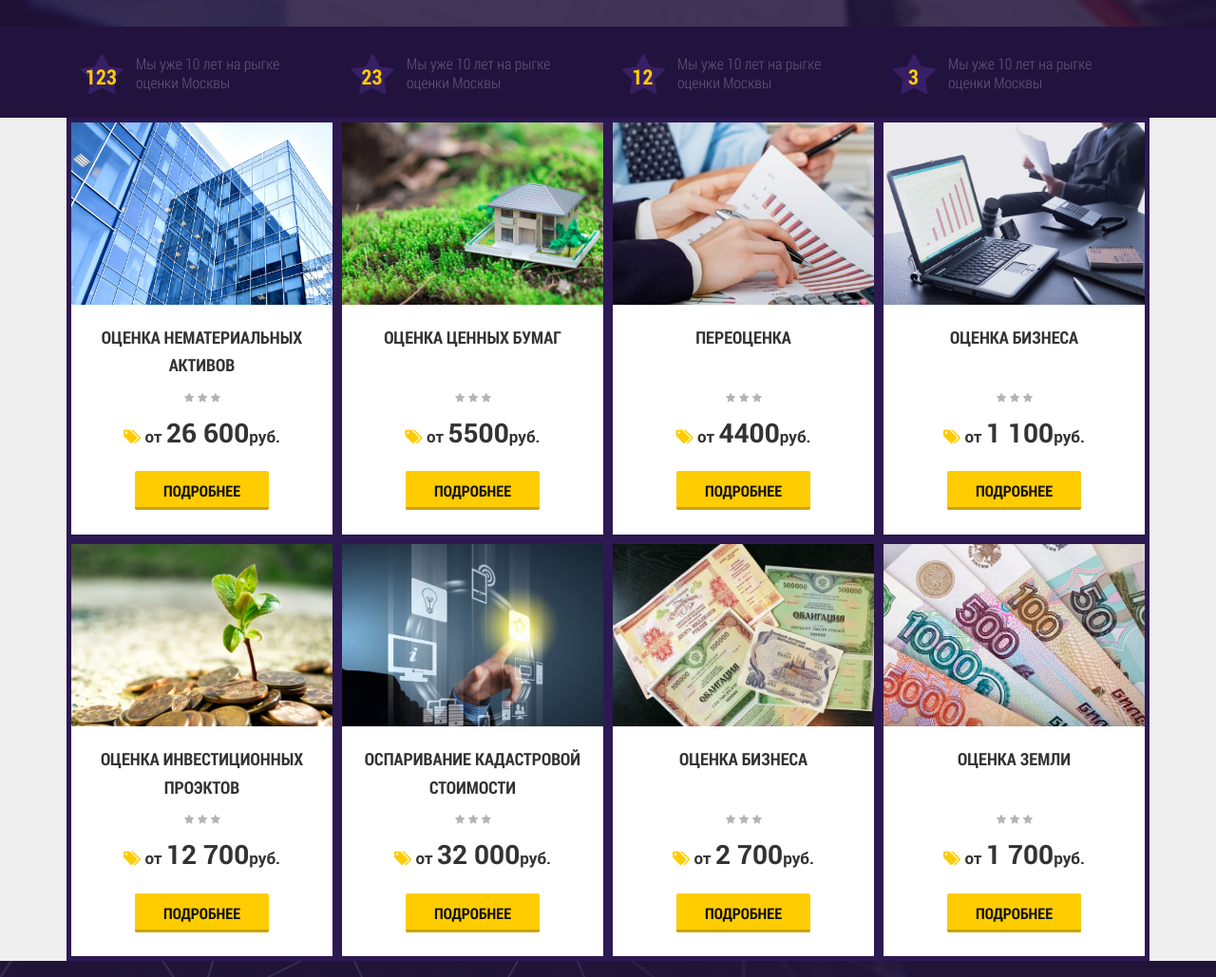
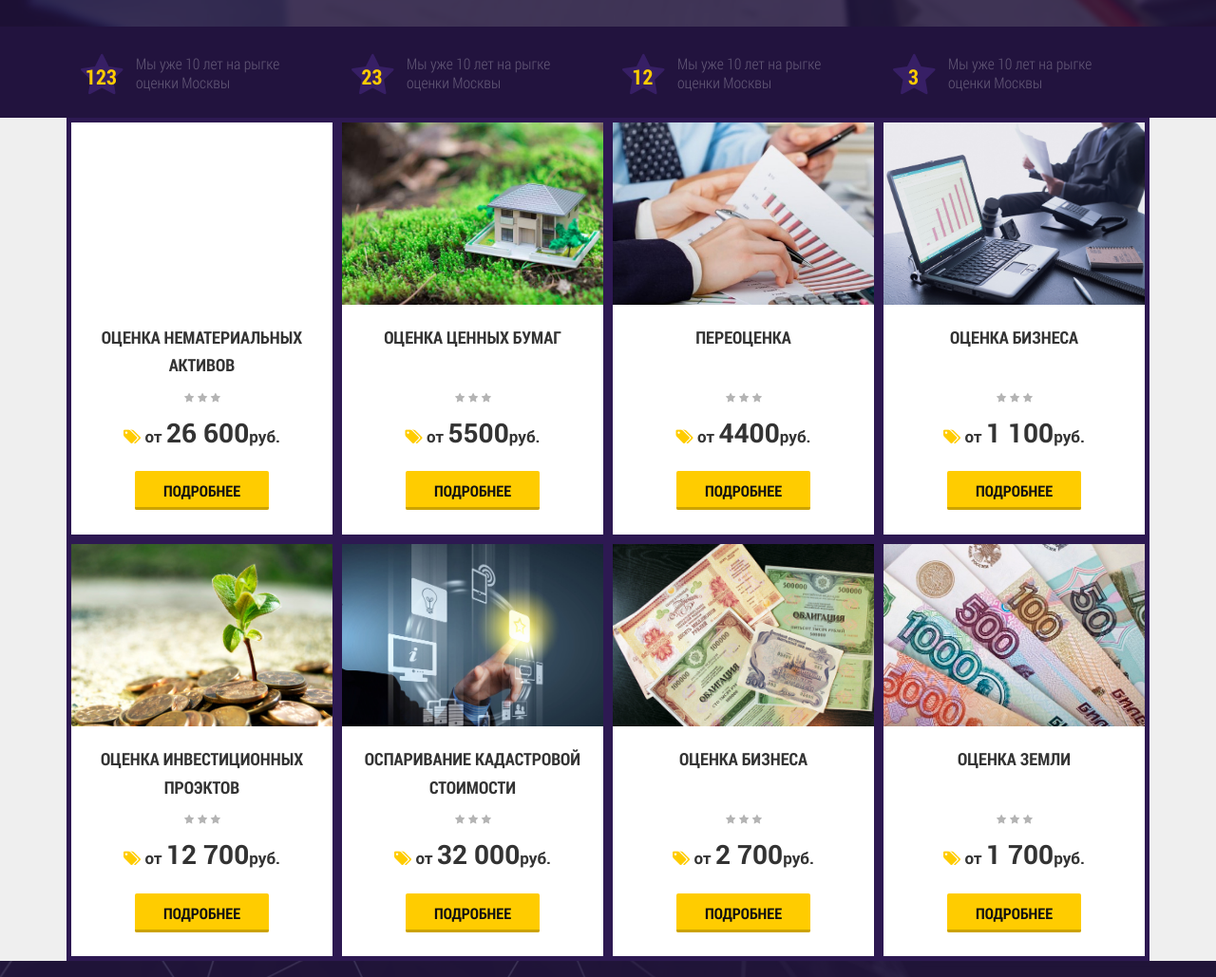
Before and after one commit to guardofparadise/web-2, a plain HTML site: page index.html in a window 1280 px wide. Shown: the part 760-1789 px from the top of the page at 95% size. Drawn offline with Linux system fonts and the light colour scheme.

Commit message:
Update index.html

```diff
--- a/index.html
+++ b/index.html
@@ -352,7 +352,7 @@
 				<div class="col-lg-3 col-md-6">
 
 					<div class="service-item">
-						<div class="service-item-image" style="background-image: url(img/_1.jpg);">
+						<div class="service-item-image">
 							<i class="fa fa-eye"></i>
 						</div>
 						<h4>Оценка нематериальных активов</h4>
```
